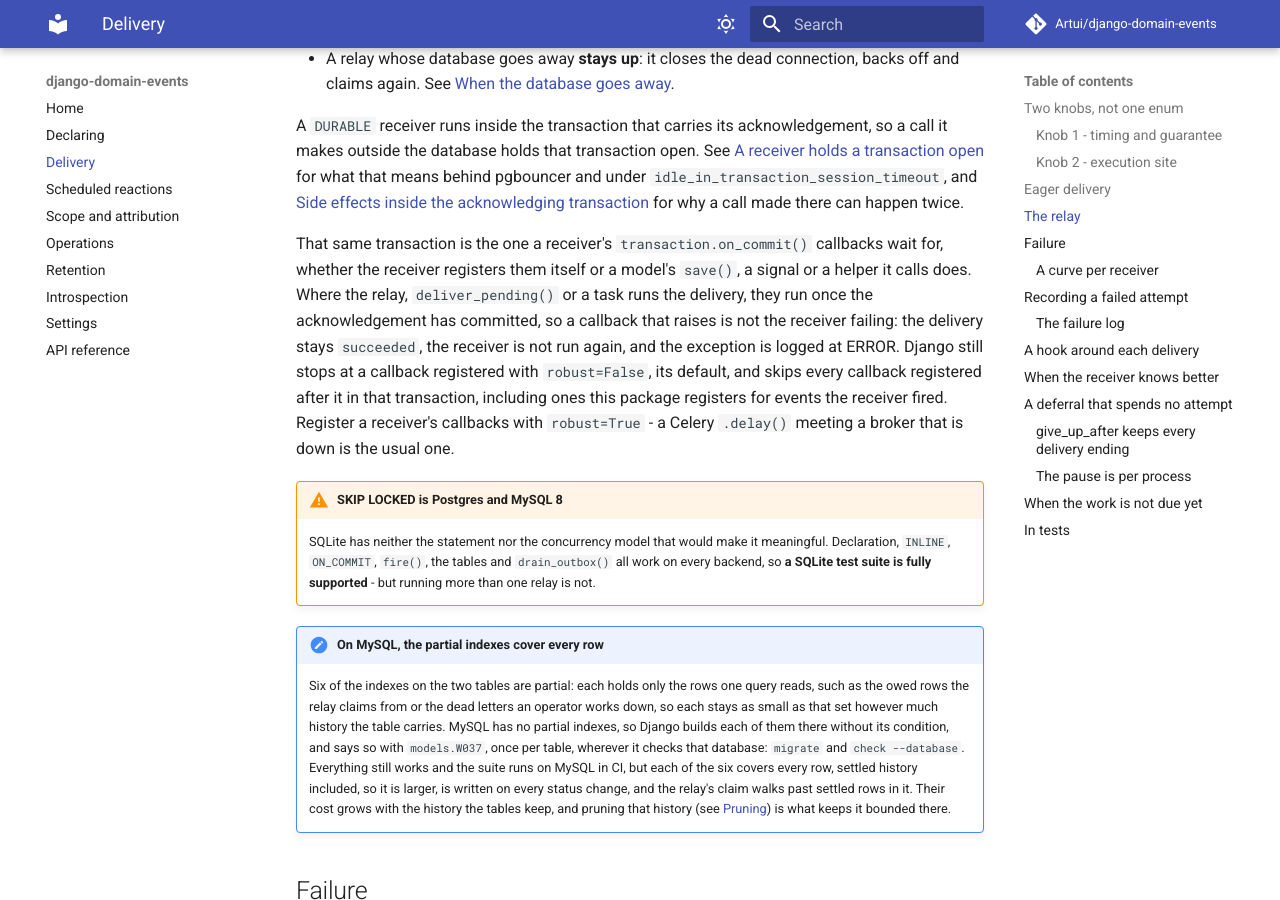
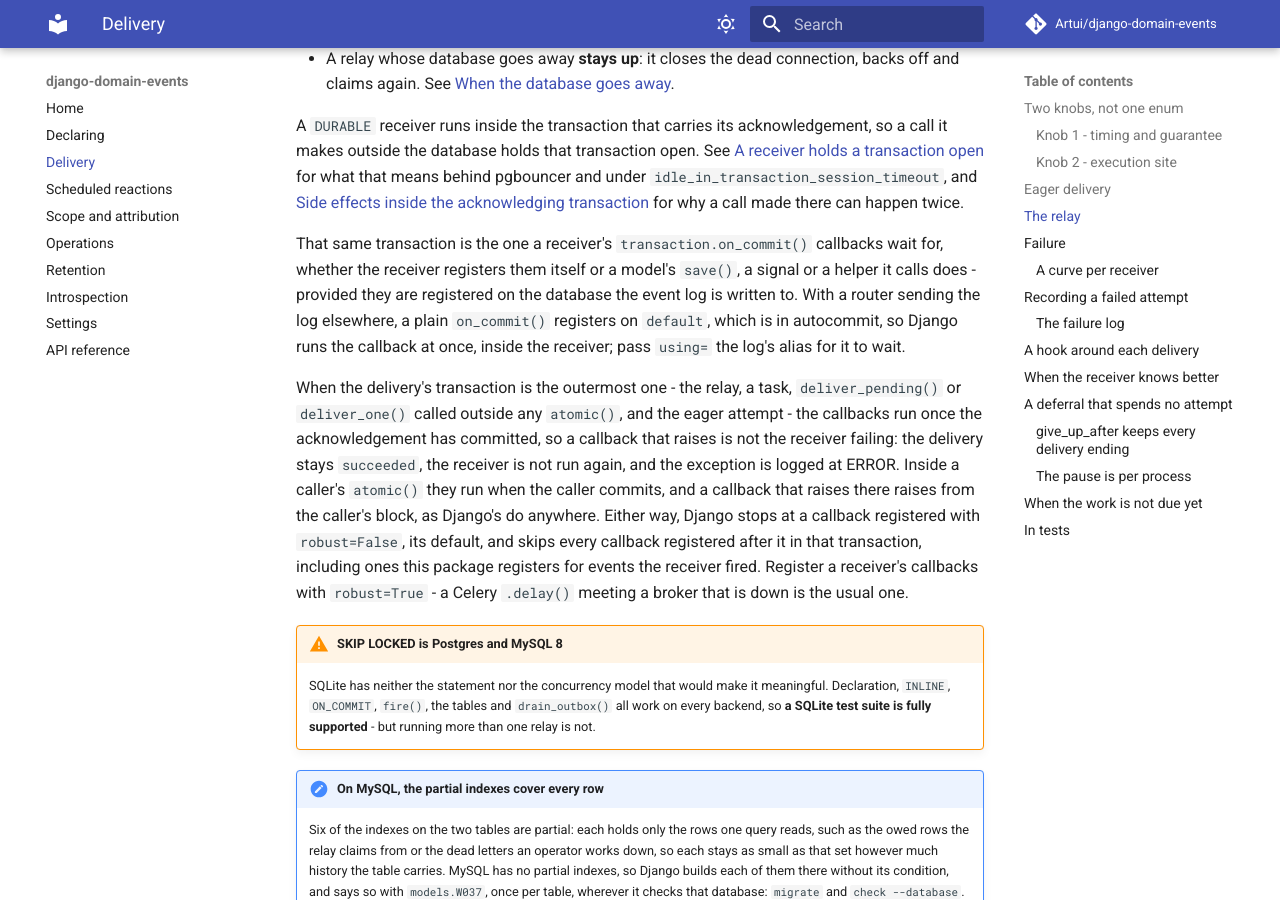
Before and after one commit to Artui/django-domain-events, an MkDocs documentation site: the page built from docs/delivery.md, in a window 1280 px wide and 900 px high, scrolled down 2037 px. Built offline with MkDocs 1.6.1 and Material for MkDocs 9.7.7, drawn with Linux system fonts in a browser that asks for light colours; comment, search, counter and statistics services are not loaded.

Commit message:
Pin the hook and log level of the callback path, and scope the docs
The AROUND_DELIVERY hook is checked to exit clean when a callback raises
after the commit, and the log line is checked to be at ERROR: each could
change with the suite still green. The docs now say a callback waits for
the acknowledgement only on the event log's database, and name every
site whose transaction is the outermost one.

Co-Authored-By: Claude Opus 5.5 <noreply@anthropic.com>

```diff
--- a/docs/delivery.md
+++ b/docs/delivery.md
@@ -97,15 +97,24 @@ for why a call made there can happen twice.
 
 That same transaction is the one a receiver's `transaction.on_commit()`
 callbacks wait for, whether the receiver registers them itself or a model's
-`save()`, a signal or a helper it calls does. Where the relay, `deliver_pending()`
-or a task runs the delivery, they run once the acknowledgement has committed,
-so a callback that raises is not the receiver failing: the delivery stays
+`save()`, a signal or a helper it calls does - provided they are registered on
+the database the event log is written to. With a router sending the log
+elsewhere, a plain `on_commit()` registers on `default`, which is in
+autocommit, so Django runs the callback at once, inside the receiver; pass
+`using=` the log's alias for it to wait.
+
+When the delivery's transaction is the outermost one - the relay, a task,
+`deliver_pending()` or `deliver_one()` called outside any `atomic()`, and the
+eager attempt - the callbacks run once the acknowledgement has committed, so a
+callback that raises is not the receiver failing: the delivery stays
 `succeeded`, the receiver is not run again, and the exception is logged at
-ERROR. Django still stops at a callback registered with `robust=False`, its
-default, and skips every callback registered after it in that transaction,
-including ones this package registers for events the receiver fired. Register
-a receiver's callbacks with `robust=True` - a Celery `.delay()` meeting a
-broker that is down is the usual one.
+ERROR. Inside a caller's `atomic()` they run when the caller commits, and a
+callback that raises there raises from the caller's block, as Django's do
+anywhere. Either way, Django stops at a callback registered with
+`robust=False`, its default, and skips every callback registered after it in
+that transaction, including ones this package registers for events the
+receiver fired. Register a receiver's callbacks with `robust=True` - a Celery
+`.delay()` meeting a broker that is down is the usual one.
 
 !!! warning "SKIP LOCKED is Postgres and MySQL 8"
     SQLite has neither the statement nor the concurrency model that would make
```
Also changed, not shown: CHANGELOG.md (+3 -3 lines), 2 other files.
